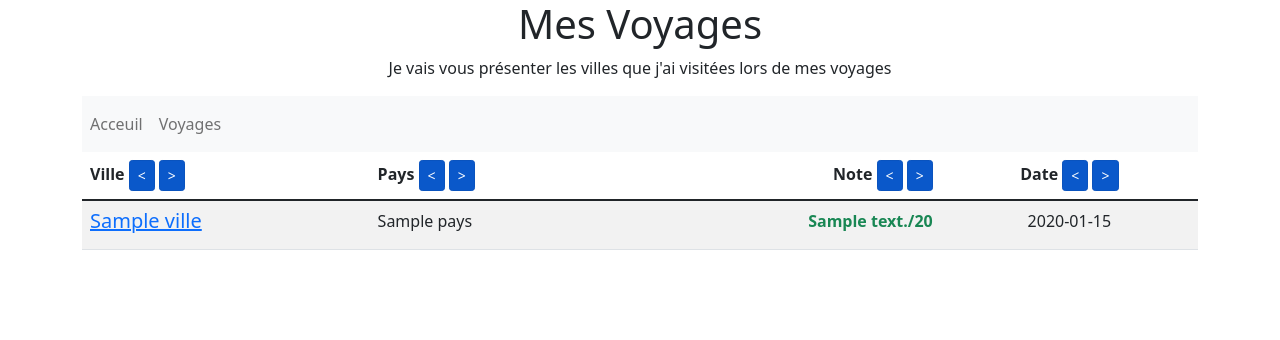
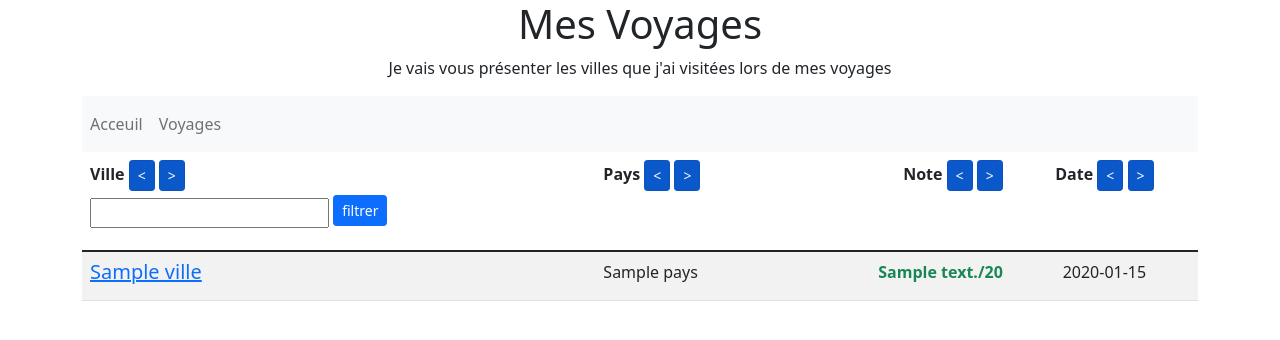
Before and after one commit to Doryansio/mesvoyages, a Symfony app: template templates/pages/voyages.html.twig in a window 1280 px wide. Shown: the top 340 px of the page. Run offline with Twig, Linux system fonts and the light colour scheme; the template is opened without the code that fills it: most values are stand-ins (such as "Sample title", 1, 10 or a date in 2020); some libraries are stand-ins or nearby versions.

Commit message:
phase 10 et 11: ORM ( filtrage des enregistrements et nouvelle page pour l'affichage détaillé d'un enregistrement)

```diff
--- a/templates/pages/voyages.html.twig
+++ b/templates/pages/voyages.html.twig
@@ -4,22 +4,29 @@
     <table class='table table-striped'>
         <thead>
             <tr>
-                <th class='text-left' scope='col'>
+                <th class='text-left align-top' scope='col'>
                     Ville
                     <a href='{{ path('voyages.sort', {champ:'ville', ordre:'ASC'}) }}' class='btn btn-primary btn-sm active' role='button' aria-pressed='true'><</a>
                     <a href='{{ path('voyages.sort', {champ:'ville', ordre:'DESC '}) }}' class='btn btn-primary btn-sm active' role='button' aria-pressed='true'>></a>
+                    <form class="form-inline mt-1" method ="POST" action="{{ path("voyages.findallequal", {champ:'ville'}) }}">
+                          <div class="form-group mr-1 mb-2">
+                              <input type="text" class="sm" name="recherche">
+                              <button type="submit" class="btn btn-primary mb-2 btn-sm">filtrer</button>
+                          </div>
+                    </form>
+
                 </th>
-                <th class='text-left' scope='col'>
+                <th class='text-left align-top' scope='col'>
                     Pays
                     <a href='{{ path('voyages.sort', {champ:'pays', ordre:'ASC'}) }}' class='btn btn-primary btn-sm active' role='button' aria-pressed='true'><</a>
                     <a href='{{ path('voyages.sort', {champ:'pays', ordre:'DESC '}) }}' class='btn btn-primary btn-sm active' role='button' aria-pressed='true'>></a>
                 </th>
-                <th class='text-end' scope='col'>
+                <th class='text-end align-top' scope='col'>
                     Note
                     <a href='{{ path('voyages.sort', {champ:'note', ordre:'ASC'}) }}' class='btn btn-primary btn-sm active' role='button' aria-pressed='true'><</a>
                     <a href='{{ path('voyages.sort', {champ:'note', ordre:'DESC '}) }}' class='btn btn-primary btn-sm active' role='button' aria-pressed='true'>></a>
                 </th>
-                <th class='text-center' scope='col'>
+                <th class='text-center align-top' scope='col'>
                     Date
                     <a href='{{ path('voyages.sort', {champ:'datecreation', ordre:'ASC'}) }}' class='btn btn-primary btn-sm active' role='button' aria-pressed='true'><</a>
                     <a href='{{ path('voyages.sort', {champ:'datecreation', ordre:'DESC '}) }}' class='btn btn-primary btn-sm active' role='button' aria-pressed='true'>></a>
@@ -31,7 +38,7 @@
                 <tr>
                     <td>
                         <h5 class='text-primary'>
-                            <a href='#'>{{ visite.ville }}</a>
+                            <a href='{{ path('voyages.showone', {id:visite.id}) }}'>{{ visite.ville }}</a>
                         </h5>
                     </td>
                     <td>
```
Also changed, not shown: src/Controller/VoyagesController.php (+27 -0 lines), src/Repository/VisiteRepository.php (+24 -1 lines), templates/pages/voyage.html.twig (added, +28 -0 lines).
